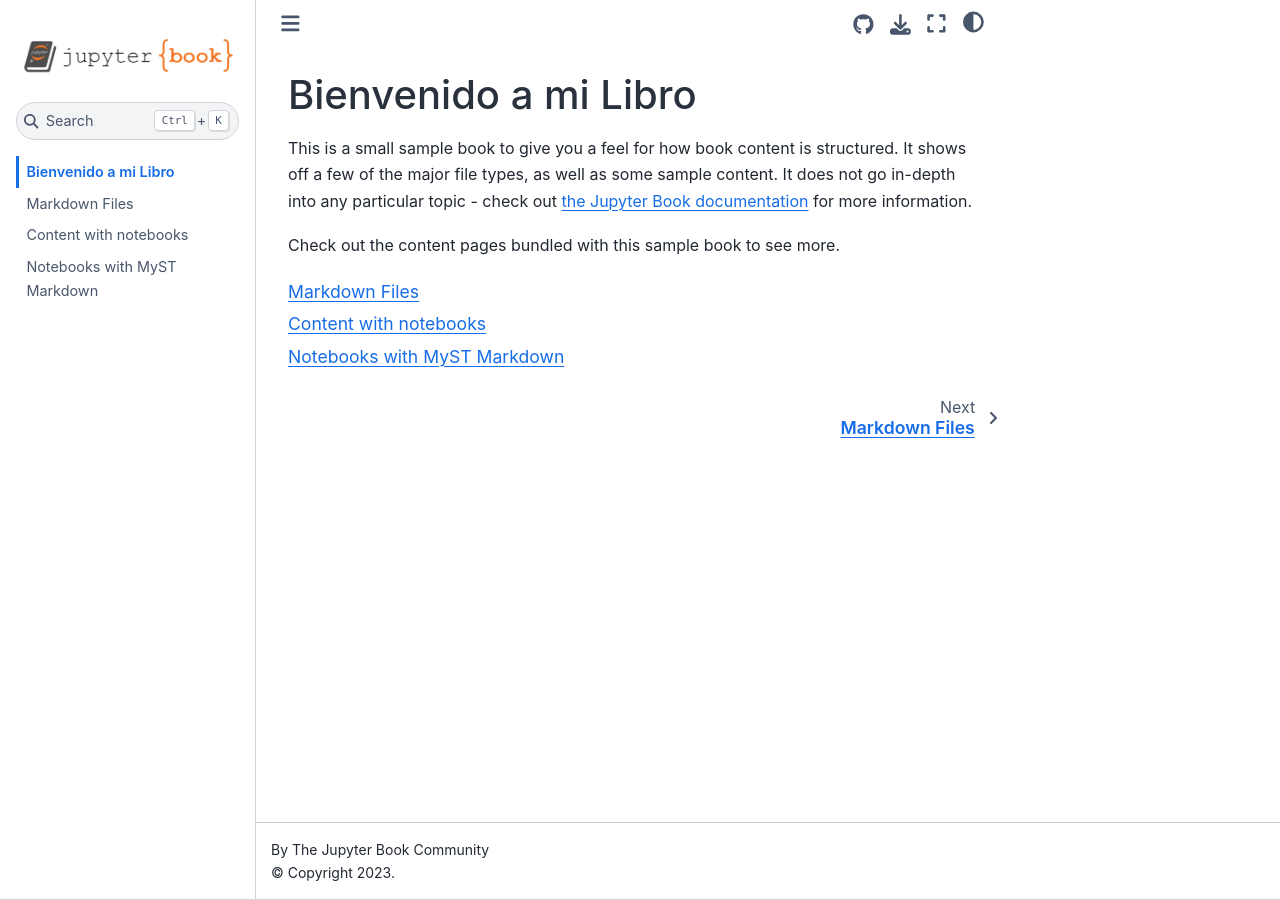
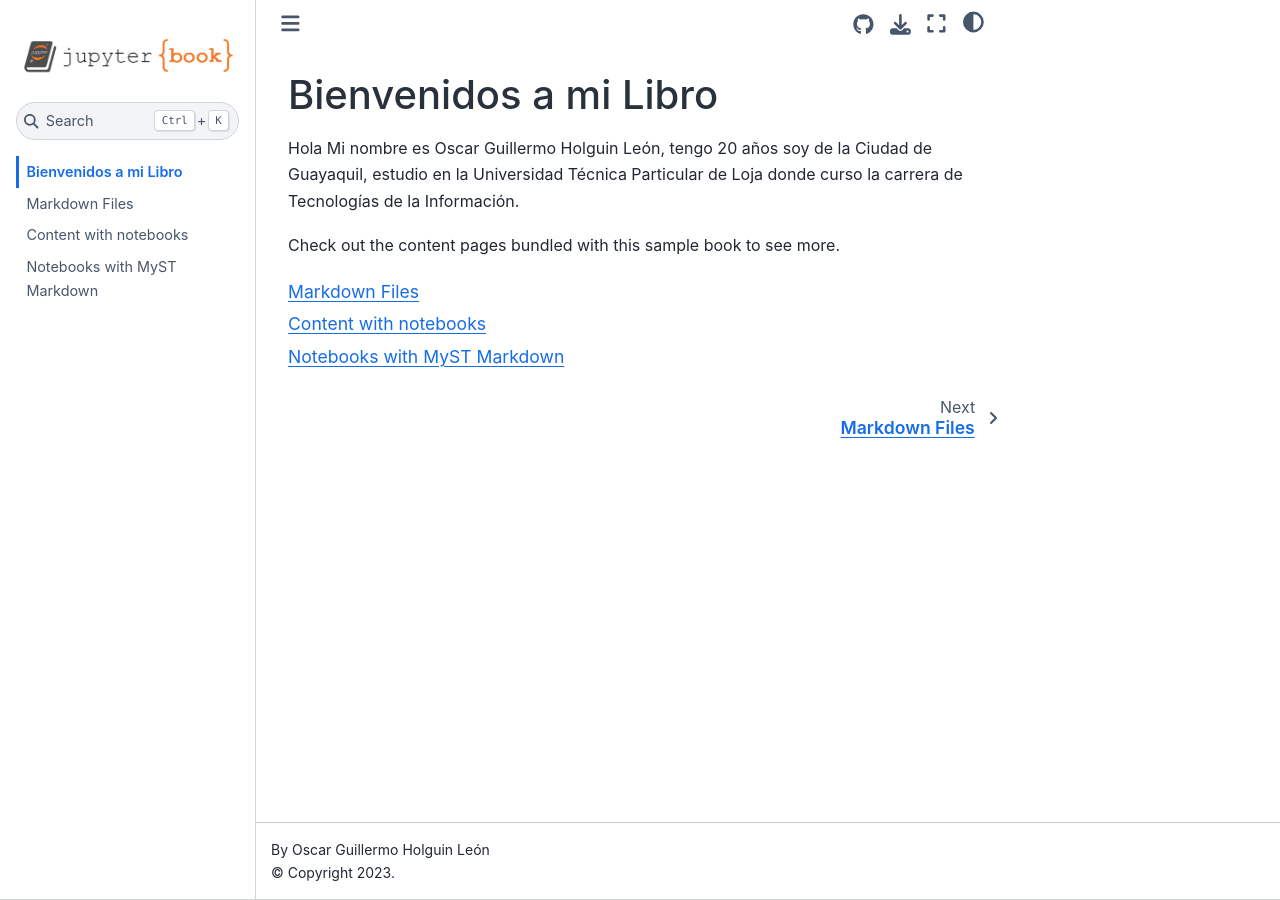
Before and after one commit to OscarHolguin21/tareaoscar, a Jupyter Book: the page built from intro.md, in a window 1280 px wide. Built offline with Jupyter Book 1.0.4 settings and Sphinx 7.4.7 and the Sphinx Book theme 1.1.4, drawn with Linux system fonts in a browser that asks for light colours.

Commit message:
cambio en titulo

```diff
--- a/_config.yml
+++ b/_config.yml
@@ -2,7 +2,7 @@
 # Learn more at https://jupyterbook.org/customize/config.html
 
 title: My sample book
-author: The Jupyter Book Community
+author: Oscar Guillermo Holguin León
 logo: logo.png
 
 # Force re-execution of notebooks on each build.
--- a/intro.md
+++ b/intro.md
@@ -1,9 +1,7 @@
-# Bienvenido a mi Libro
+# Bienvenidos a mi Libro
 
-This is a small sample book to give you a feel for how book content is
-structured.
-It shows off a few of the major file types, as well as some sample content.
-It does not go in-depth into any particular topic - check out [the Jupyter Book documentation](https://jupyterbook.org) for more information.
+Hola
+Mi nombre es Oscar Guillermo Holguin León, tengo 20 años soy de la Ciudad de Guayaquil, estudio en la Universidad Técnica Particular de Loja donde curso la carrera de Tecnologías de la Información.
 
 Check out the content pages bundled with this sample book to see more.
 
```
